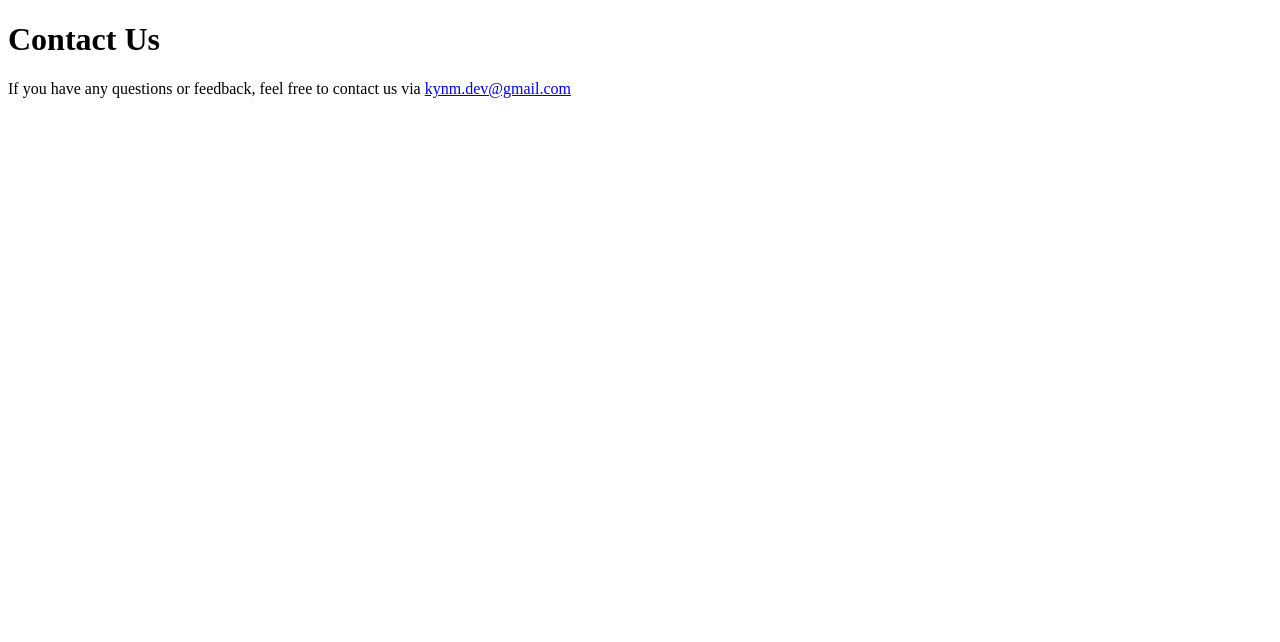
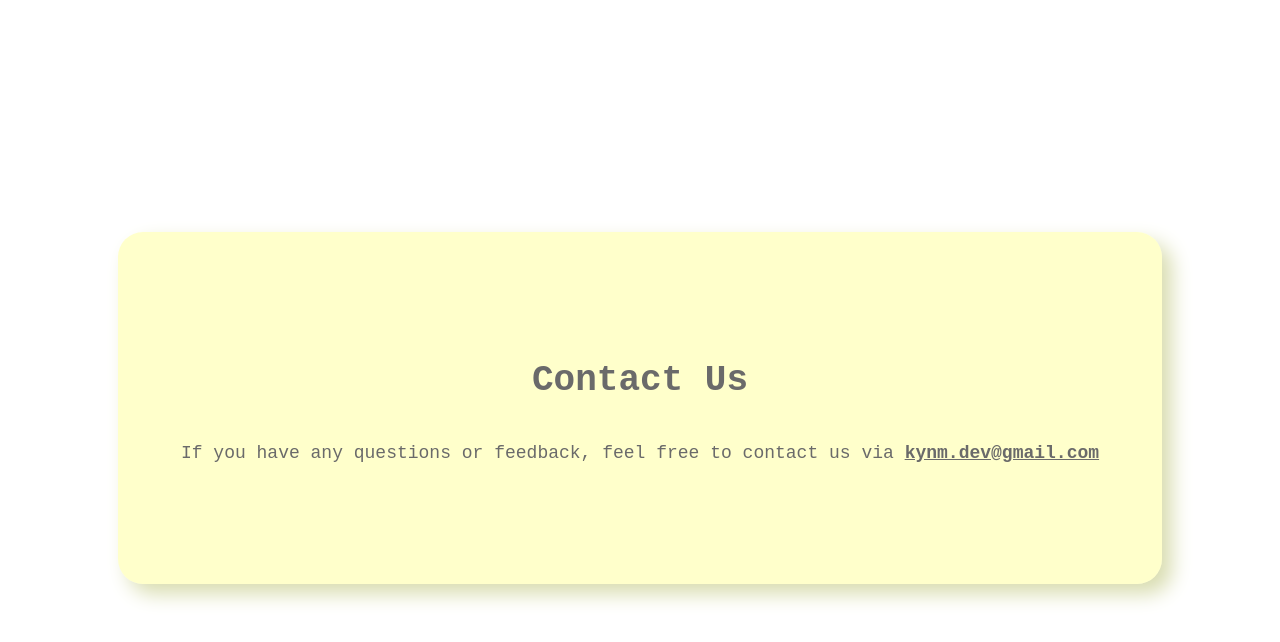
Before and after one commit to kynmdev/support-url, a plain HTML site: page index.html in a window 1280 px wide. Drawn offline with Linux system fonts and the light colour scheme.

Commit message:
Update index.html

```diff
--- a/index.html
+++ b/index.html
@@ -3,7 +3,7 @@
 <head>
     <meta charset="UTF-8">
     <meta name="viewport" content="width=device-width, initial-scale=1.0">
-    <link rel=“stylesheet” type=“text/css” href="index.css">
+    <link rel="stylesheet" type="text/css" href="index.css">
     <title>Support</title>
 </head>
 <body>
```
